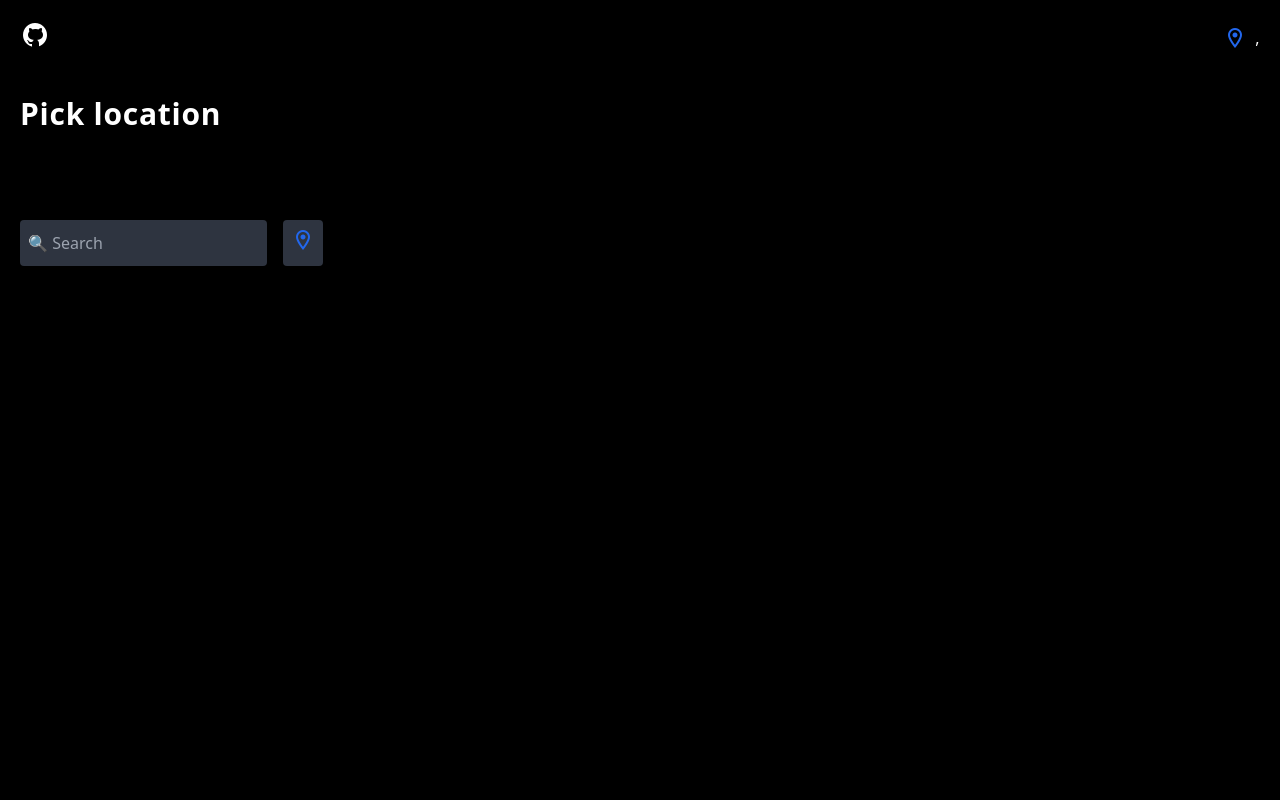
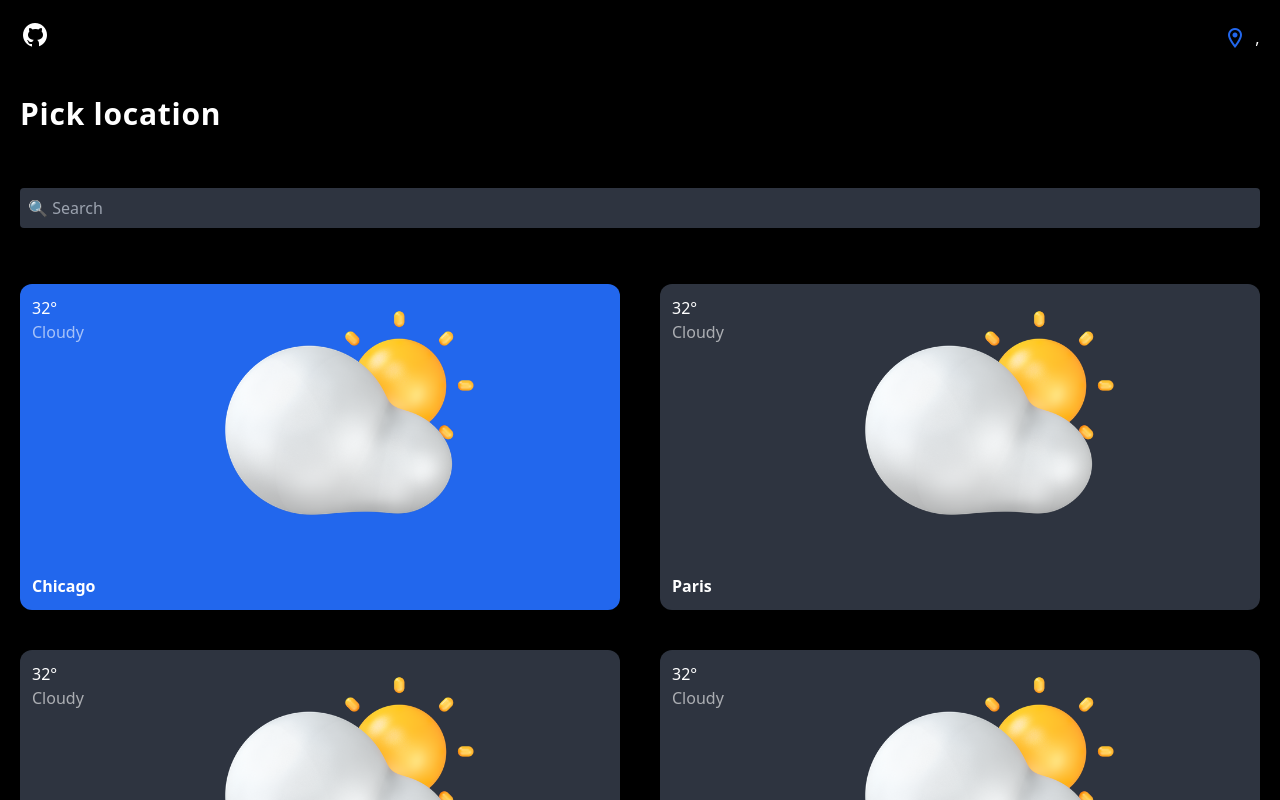
Before and after one commit to G4LH4/galhaweather, a Next.js app: page /pick-location in a window 1280 px wide. Shown: the top 800 px of the page. Built offline with nearby package versions, Linux system fonts and the light colour scheme; no server answers.

Commit message:
Remove unused things and solve footer bgColor error

```diff
--- a/components/footer.js
+++ b/components/footer.js
@@ -1,7 +1,5 @@
 import Image from "next/image";
 import Link from "next/link";
-
-import { motion } from "framer-motion";
 
 // Images
 import homeIcon from "../public/homeIcon.png";
@@ -10,16 +8,9 @@ import brujulaIcon from "../public/brujulaIcon.png";
 
 const Footer = () => {
   return (
-    <motion.div
-      drag
-      dragConstraints={{
-        top: 0,
-        left: 0,
-        right: 0,
-        bottom: 0,
-      }}
+    <div
       id="footer"
-      className="flex justify-between w-11/12 p-5 m-10 mx-auto h-max bottom-10 rounded-xl bg-boxColor"
+      className="flex justify-between w-11/12 p-5 m-10 mx-auto bg-boxColor rounded-xl"
     >
       <ImageIcon linkSrc={"weather"} src={homeIcon} />
       <ImageIcon
@@ -32,7 +23,7 @@ const Footer = () => {
         linkSrc={"pick-location"}
         src={brujulaIcon}
       />
-    </motion.div>
+    </div>
   );
 };
 
--- a/components/pick-location/cardPickLocation.js
+++ /dev/null
@@ -1,21 +0,0 @@
-import MainDiv from "../mainDiv";
-import TitleText from "../titleText";
-
-import LocationCards from "./locationCards";
-
-const CardPickLocation = ({ data }) => {
-  return (
-    <MainDiv
-      id={"card-pick-location"}
-      props={
-        <>
-          <TitleText title={"Pick location"} />
-
-          <LocationCards data={data} />
-        </>
-      }
-    />
-  );
-};
-
-export default CardPickLocation;
--- a/components/pick-location/locationCards.js
+++ b/components/pick-location/locationCards.js
@@ -1,17 +1,40 @@
-const LocationCards = ({ data }) => {
+import Image from "next/image";
+
+import useForecast from "../../hooks/useForecast";
+
+// Examlpe img
+import cloudyWeather from "../../public/cloudy-weather.png";
+
+const LocationCards = () => {
   return (
-    <div id="cards">
-      <Card data={data} />
-      <Card data={data} />
-      <Card data={data} />
-      <Card data={data} />
+    <div id="cards" className="grid grid-cols-2 gap-10 auto-rows-min ">
+      <Card city={"Chicago"} bgColor={"secondaryColor"} />
+      <Card city={"Paris"} />
+      <Card city={"Buenos aires"} />
+      <Card city={"California"} />
     </div>
   );
 };
 
-const Card = ({ data }) => {
-  console.log(data);
-  return <div id="card"></div>;
+const Card = ({ city, bgColor }) => {
+  return (
+    <div
+      id={`card-${city}`}
+      className={`px-3 py-3 text-white ${
+        bgColor ? `bg-${bgColor}` : "bg-boxColor"
+      } rounded-xl `}
+    >
+      <div className="flex">
+        <div className="flex-col">
+          <h1>32°</h1>
+          <h3 className="opacity-60">Cloudy</h3>
+        </div>
+
+        <Image src={cloudyWeather} />
+      </div>
+      <h1 className="mt-4 font-bold">{city}</h1>
+    </div>
+  );
 };
 
 export default LocationCards;
--- a/components/pick-location/mainSection.js
+++ b/components/pick-location/mainSection.js
@@ -1,26 +1,21 @@
-import Image from "next/image";
-import { motion } from "framer-motion";
+import TitleText from "../titleText";
+import LocationCards from "./locationCards";
 
-import CardPickLocation from "./cardPickLocation";
-
-// Image
-import mapPin from "../../public/map-pin.png";
-
-const MainSection = ({ data }) => {
+const MainSection = () => {
   return (
     <div id="main-section-pl">
-      <CardPickLocation data={data} />
+      <div className="flex flex-col p-5 mx-auto space-y-14 ">
+        <TitleText title={"Pick location"} />
 
-      <div className="flex p-5 mx-auto">
-        <input
-          type={"text"}
-          placeholder="🔍 Search"
-          className="p-2 rounded bg-boxColor"
-        />
+        <div>
+          <input
+            type={"text"}
+            placeholder="🔍 Search"
+            className="w-full p-2 text-white rounded bg-boxColor"
+          />
+        </div>
 
-        <motion.button className="p-2 ml-4 align-middle rounded bg-boxColor">
-          <Image src={mapPin} />
-        </motion.button>
+        <LocationCards />
       </div>
     </div>
   );
--- a/components/titleText.js
+++ b/components/titleText.js
@@ -1,5 +1,7 @@
 const TitleText = ({ title }) => {
-  return <h1 className="text-3xl tracking-wide text-white">{title}</h1>;
+  return (
+    <h1 className="text-3xl font-semibold tracking-wide text-white">{title}</h1>
+  );
 };
 
 export default TitleText;
--- a/components/weather-page/cardToday.js
+++ b/components/weather-page/cardToday.js
@@ -3,24 +3,19 @@ import Image from "next/image";
 import { useState, useEffect } from "react";
 
 import MainDiv from "../mainDiv";
-import TitleText from "../titleText";
 
 // Temporal image
-import lightningAndRain from "../../public/lightning-and-rain.png";
 import showers from "../../public/showers.png";
 
 const CardToday = ({ data }) => {
   const [isLoading, setIsLoading] = useState(true);
-  // const [imageSrc, setImageSrc] = useState(null);
 
   useEffect(() => {
     if (data) {
-      // setImageSrc(data.condition.icon);
       setIsLoading(false);
     }
   }, [data]);
 
-  // console.log(imageSrc);
   return (
     <MainDiv
       id="card-today"
@@ -40,8 +35,8 @@ const CardToday = ({ data }) => {
             </h1>
 
             <h1 className="font-bold tracking-wide text-7xl">
-              {data?.temp_c}
-              <span className="text-secondaryColor">°</span>
+              {isLoading ? "..." : Math.round(data?.temp_c)}
+              <span className="absolute text-secondaryColor">°</span>
             </h1>
           </section>
         </>
--- a/components/weather-page/mainSection.js
+++ b/components/weather-page/mainSection.js
@@ -4,7 +4,7 @@ import SecondaryData from "../secondaryData/secondaryData";
 
 const MainSection = ({ data }) => {
   return (
-    <div id="main-section h-screen">
+    <div id="main-section ">
       <CardToday data={data} />
 
       <SecondaryData data={data} />
--- a/pages/_app.js
+++ b/pages/_app.js
@@ -1,7 +1,7 @@
-import '../styles/globals.css'
+import "../styles/globals.css";
 
 function MyApp({ Component, pageProps }) {
-  return <Component {...pageProps} />
+  return <Component {...pageProps} />;
 }
 
-export default MyApp
+export default MyApp;
--- a/pages/pick-location.js
+++ b/pages/pick-location.js
@@ -2,28 +2,19 @@ import Header from "../components/header";
 
 import useGeoLocation from "../hooks/useGeoLocation";
 
-import { useState, useEffect } from "react";
-
-import getWeather from "../services/rapidApi/rapidApi";
-
 import MainSection from "../components/pick-location/mainSection";
+import Footer from "../components/footer";
 
 const PickLocation = () => {
   const location = useGeoLocation();
-
-  const [data, setData] = useState(null);
-
-  useEffect(() => {
-    getWeather()
-      .then((data) => setData(data))
-      .catch((err) => console.log(err));
-  }, []);
 
   return (
     <div id="pick-location" className="w-screen h-screen bg-bgColor">
       <Header location={location} />
 
-      <MainSection data={data} />
+      <MainSection />
+
+      {/* <Footer /> */}
     </div>
   );
 };
--- a/pages/weather.js
+++ b/pages/weather.js
@@ -21,10 +21,10 @@ export default function Weather() {
   }, []);
 
   return (
-    <div className="flex flex-col w-screen h-screen m-auto text-white font-Inter bg-bgColor">
-      <section className="m-auto">
-        <Header location={location} />
+    <div className="flex flex-col h-screen text-white font-Inter bg-bgColor">
+      <Header location={location} />
 
+      <section className="m-auto bg-bgColor">
         <MainSection data={data} />
 
         <Footer />
```
